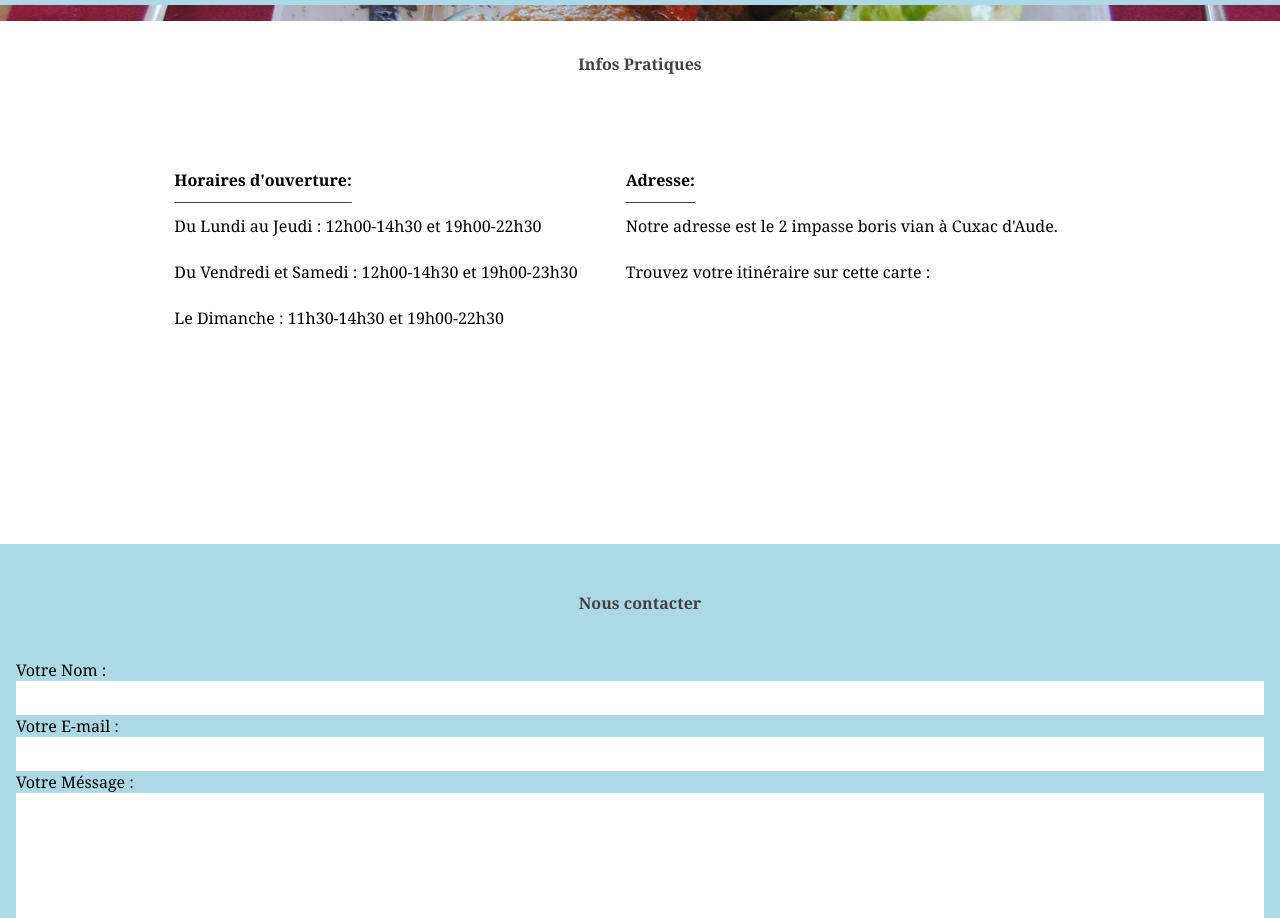
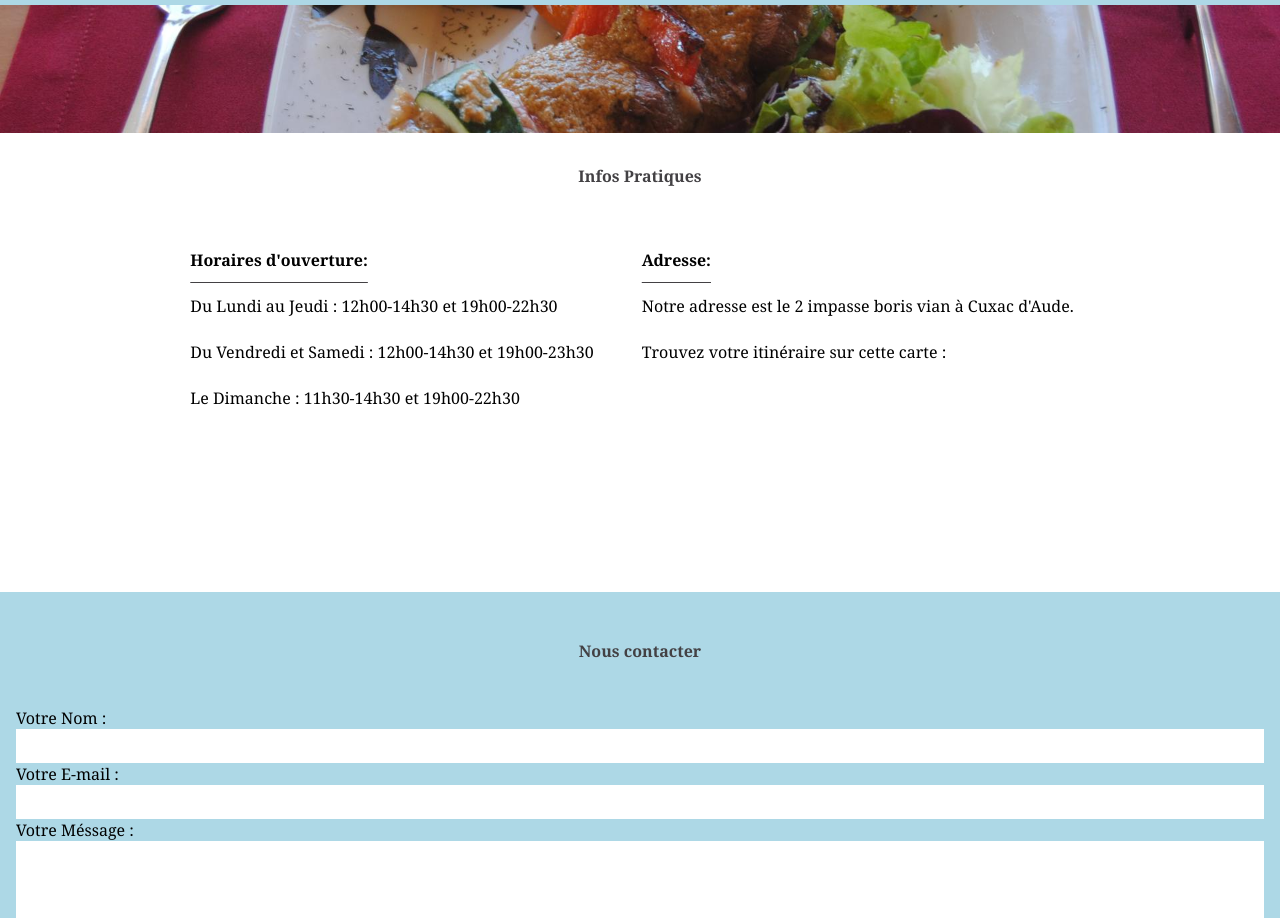
Before and after one commit to CedricMrt/CedricMrt.github.io, a plain HTML site: page index.html in a window 1280 px wide. Shown: the part 1640-2558 px from the top of the page. Drawn offline with Linux system fonts and the light colour scheme; grey boxes are pictures that could not be loaded.

Commit message:
Add files via upload

```diff
--- a/style.css
+++ b/style.css
@@ -169,13 +169,12 @@ a {
         padding: 1em 1em;
     }
     #plat {
-        height: 1em;
+        height: 8em;
     }
-    .info {
-        margin-right: 1em;
-    }
+
     #aide {
-        padding: 2em;
+        margin-right: 0em;
+        padding-left: 2em;
     }
     #map {
         width: 200px;
```
